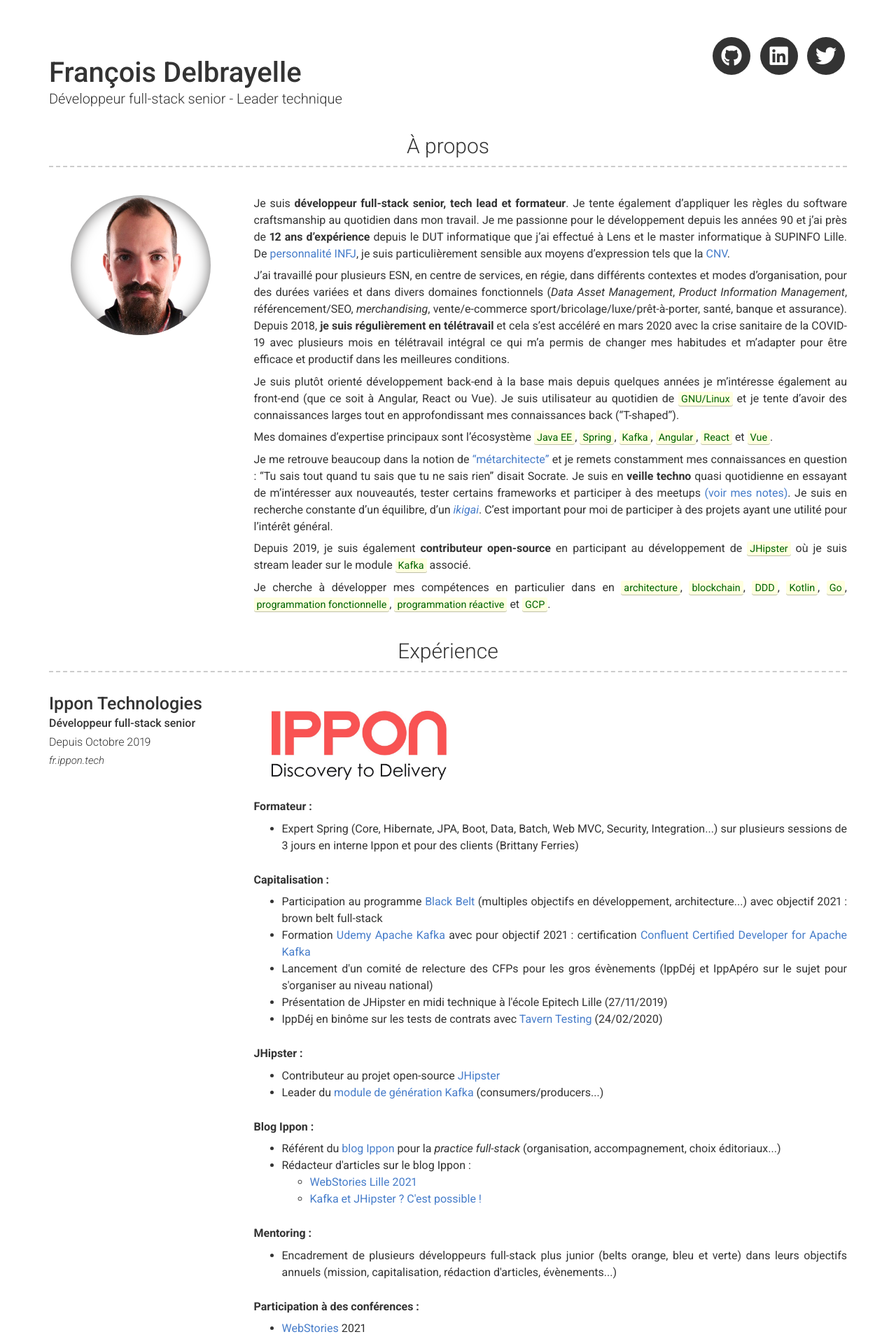
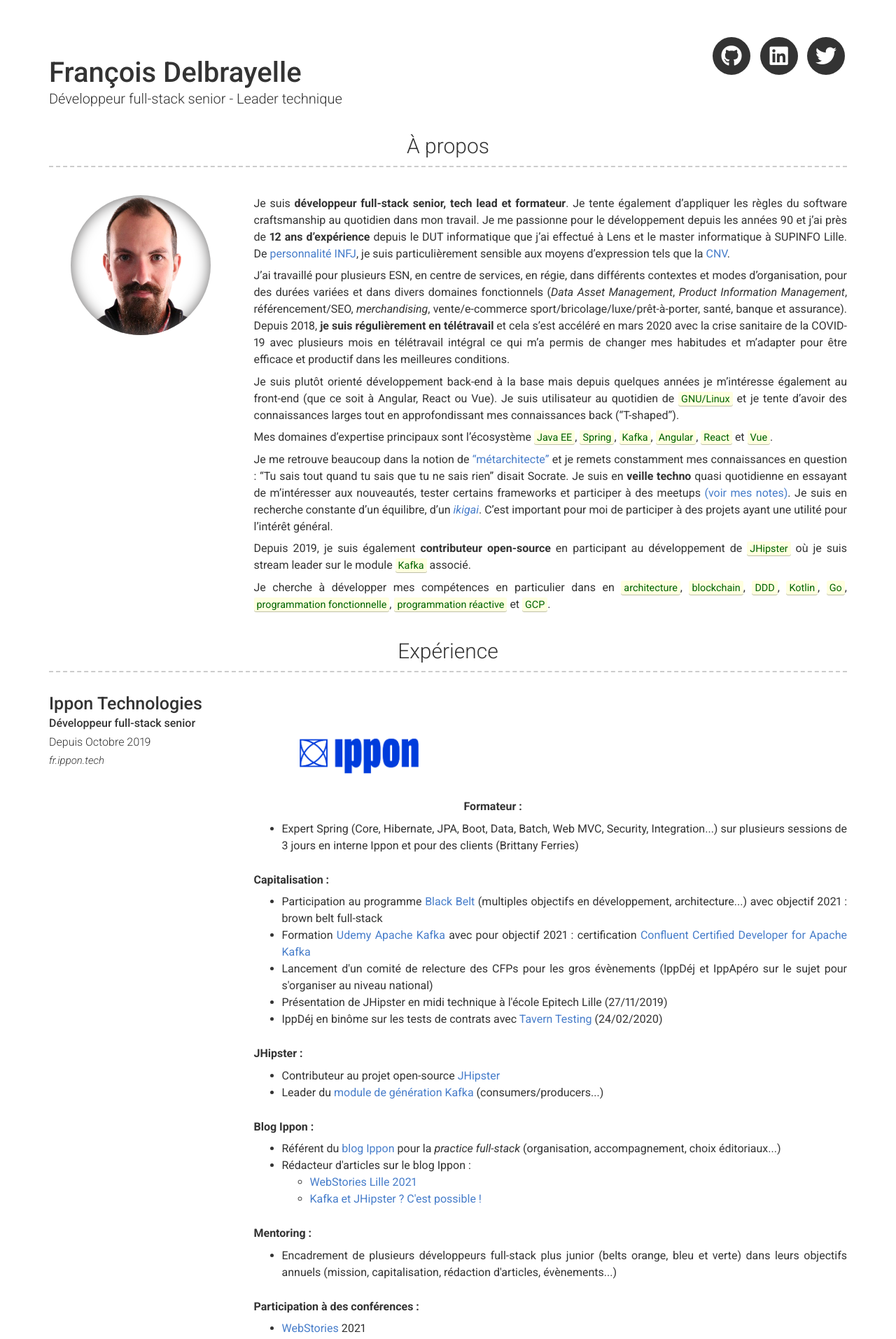
Before and after one commit to fdelbrayelle/fdelbrayelle.github.io, a Jekyll site: the page built from index.md, in a window 1280 px wide. Shown: the top 1914 px of the page at 70% size. Built offline with Jekyll 4.4.1, drawn with Linux system fonts in a browser that asks for light colours; nearby versions of some CDN libraries.

Commit message:
fix: update Ippon new logo

```diff
--- a/_config.yml
+++ b/_config.yml
@@ -96,7 +96,7 @@
         # quote: >
         #   "Il n'est pas important d'être meilleur que quelqu'un d'autre, il est important d'être meilleur qu'hier"
         description: | # this will include new lines to allow paragraphs
-          <img alt="Logo de Ippon Technologies" src="images/ippon_logo.jpg" style="float: left; width: 250px; margin: 25px;" />
+          <img alt="Logo de Ippon Technologies" src="images/ippon_new_logo.png" style="float: left; width: 250px; margin: 25px;" />
           <p style="margin-top: 150px;">
             <strong>Formateur :</strong>
             <ul>
```
Also changed, not shown: images/ippon_new_logo.png (added).
